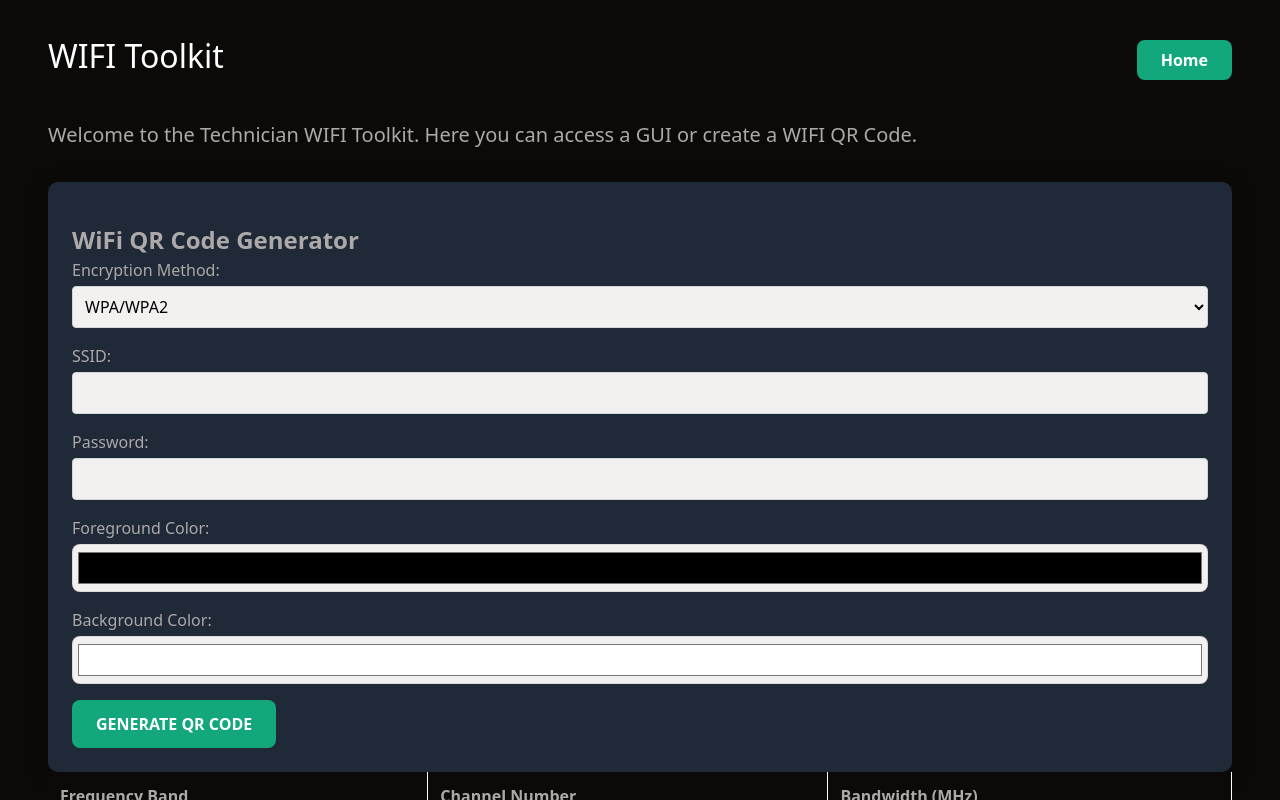
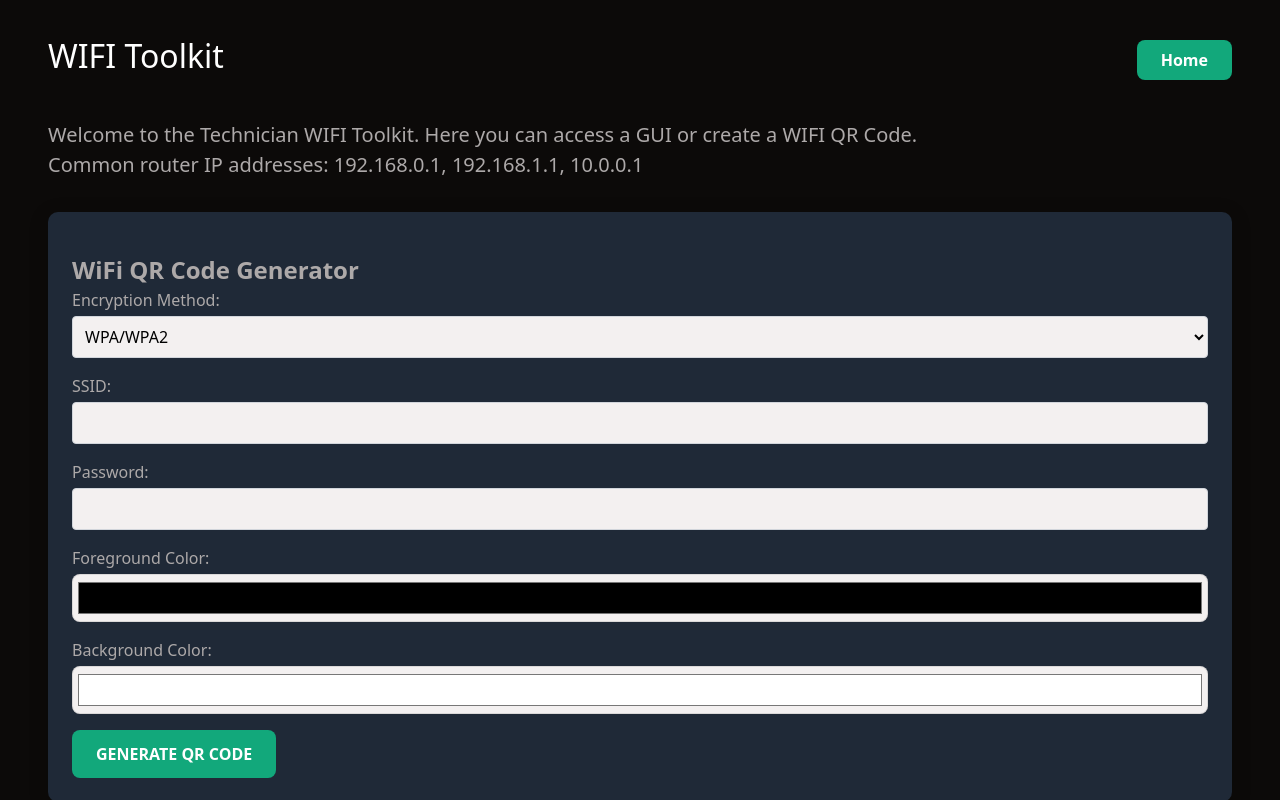
Before and after one commit to sudo-self/NetWise, a Nuxt app: page /WifiToolkit in a window 1280 px wide. Shown: the top 800 px of the page. Built offline with nearby package versions, Linux system fonts and the light colour scheme.

Commit message:
Update WifiToolkit.vue

```diff
--- a/pages/WifiToolkit.vue
+++ b/pages/WifiToolkit.vue
@@ -9,6 +9,11 @@
       </div>
       <p class="description">
         Welcome to the Technician WIFI Toolkit. Here you can access a GUI or create a WIFI QR Code.
+        <br />
+        Common router IP addresses:
+        <a href="http://192.168.0.1" target="_blank" rel="noopener noreferrer">192.168.0.1</a>,
+        <a href="http://192.168.1.1" target="_blank" rel="noopener noreferrer">192.168.1.1</a>,
+        <a href="http://10.0.0.1" target="_blank" rel="noopener noreferrer">10.0.0.1</a>
       </p>
 
       <div class="qr-generator tool">
```
